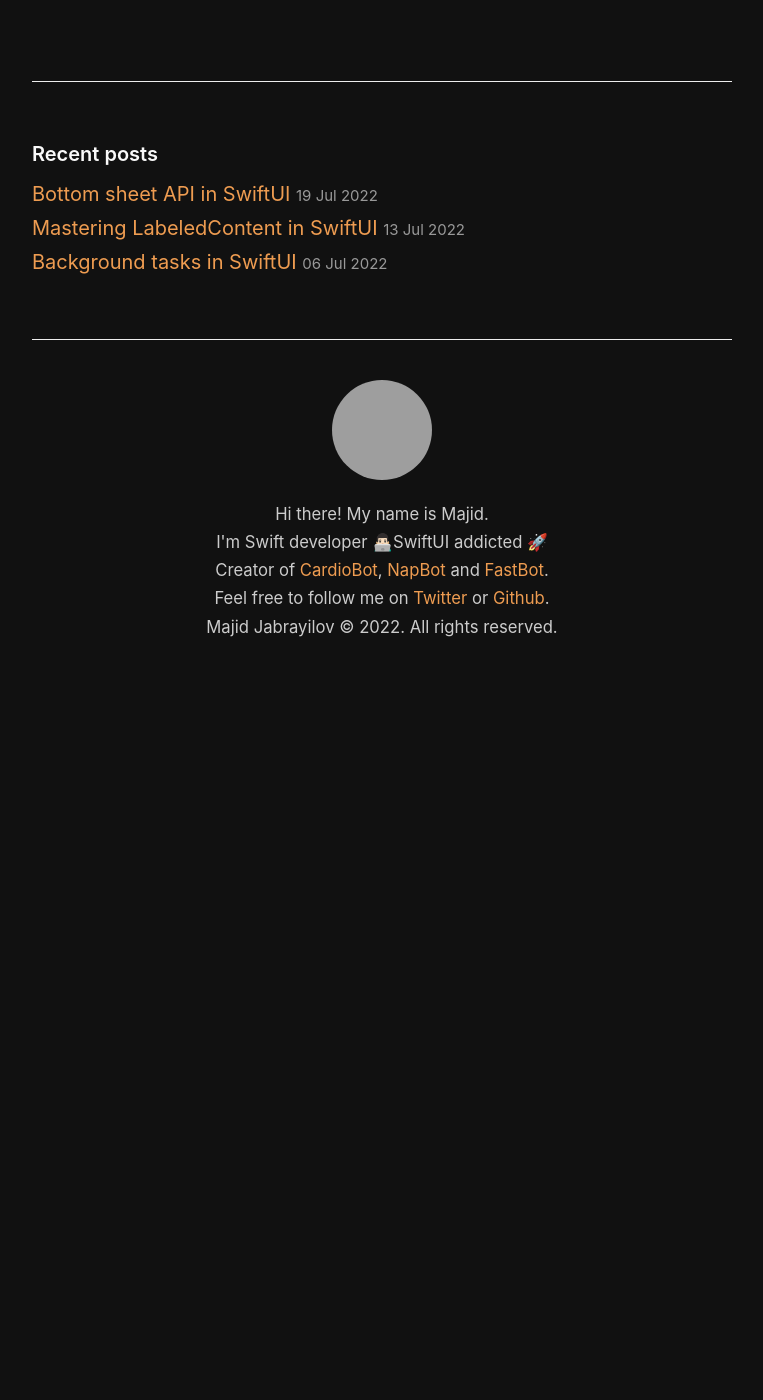
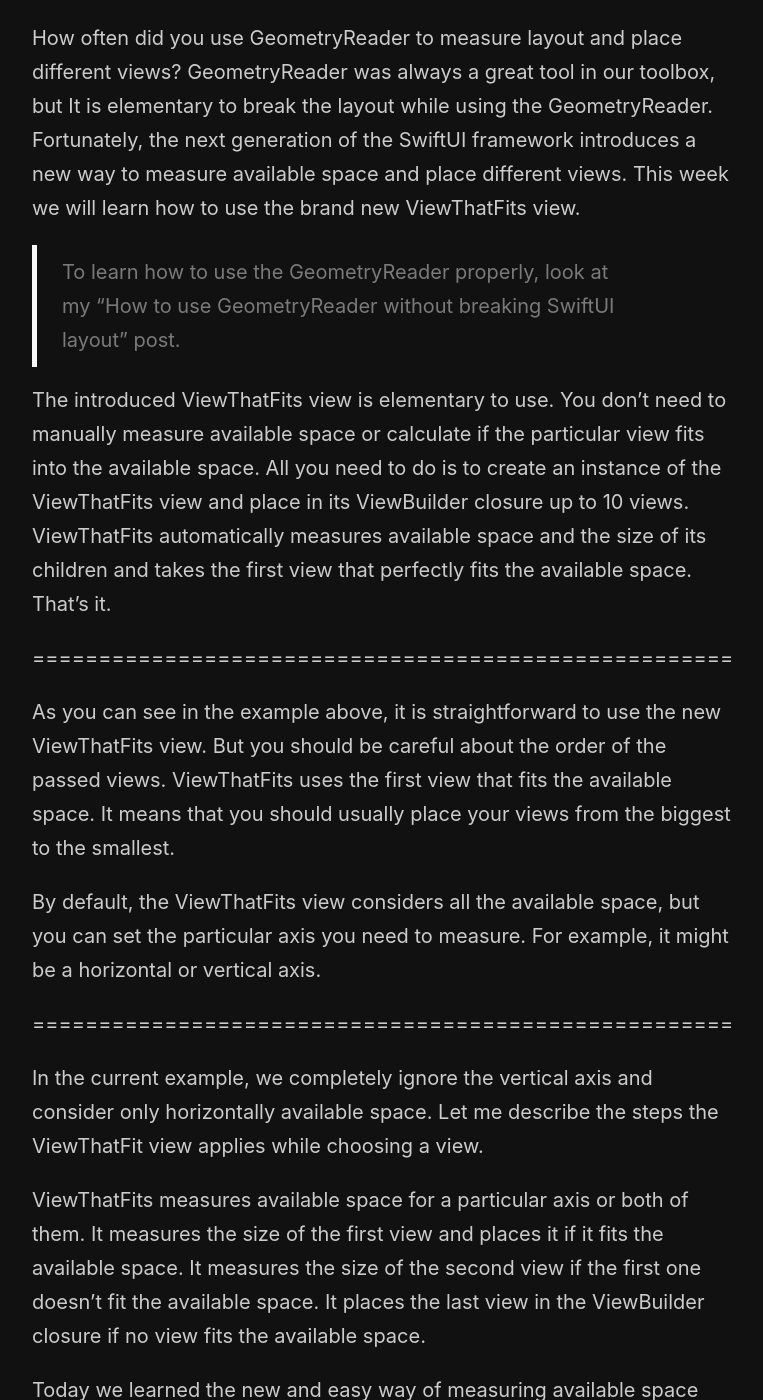
Before and after one commit to mecid/mecid.github.io, a Jekyll site: the page built from _posts/2022-07-26-viewthatfits-in-swiftui.md, in a window 1280 px wide and 1400 px high, scrolled down 255 px. Shown: the whole window, without its empty margins (258-1021 px from the left). Built offline with Jekyll 4.4.1, drawn with Linux system fonts in a browser that asks for light colours; before the commit the page ends 936 px from its top, so only the background shows below that; some of the changed text lies outside the part shown; grey boxes are pictures that could not be loaded.

Commit message:
viewthatfits post content added

```diff
--- a/_posts/2022-07-26-viewthatfits-in-swiftui.md
+++ b/_posts/2022-07-26-viewthatfits-in-swiftui.md
@@ -2,3 +2,26 @@
 title: ViewThatFits in SwiftUI
 layout: post
 ---
+
+How often did you use GeometryReader to measure layout and place different views? GeometryReader was always a great tool in our toolbox, but It is elementary to break the layout while using the GeometryReader. Fortunately, the next generation of the SwiftUI framework introduces a new way to measure available space and place different views. This week we will learn how to use the brand new ViewThatFits view.
+
+> To learn how to use the GeometryReader properly, look at my "How to use GeometryReader without breaking SwiftUI layout" post.
+
+The introduced ViewThatFits view is elementary to use. You don't need to manually measure available space or calculate if the particular view fits into the available space. All you need to do is to create an instance of the ViewThatFits view and place in its ViewBuilder closure up to 10 views. ViewThatFits automatically measures available space and the size of its children and takes the first view that perfectly fits the available space. That's it.
+
+=====================================================
+
+As you can see in the example above, it is straightforward to use the new ViewThatFits view. But you should be careful about the order of the passed views. ViewThatFits uses the first view that fits the available space. It means that you should usually place your views from the biggest to the smallest.
+
+By default, the ViewThatFits view considers all the available space, but you can set the particular axis you need to measure. For example, it might be a horizontal or vertical axis.
+
+=====================================================
+
+In the current example, we completely ignore the vertical axis and consider only horizontally available space. Let me describe the steps the ViewThatFit view applies while choosing a view.
+
+ViewThatFits measures available space for a particular axis or both of them.
+It measures the size of the first view and places it if it fits the available space.
+It measures the size of the second view if the first one doesn't fit the available space.
+It places the last view in the ViewBuilder closure if no view fits the available space.
+
+Today we learned the new and easy way of measuring available space and placing a view fitting that space.
```
